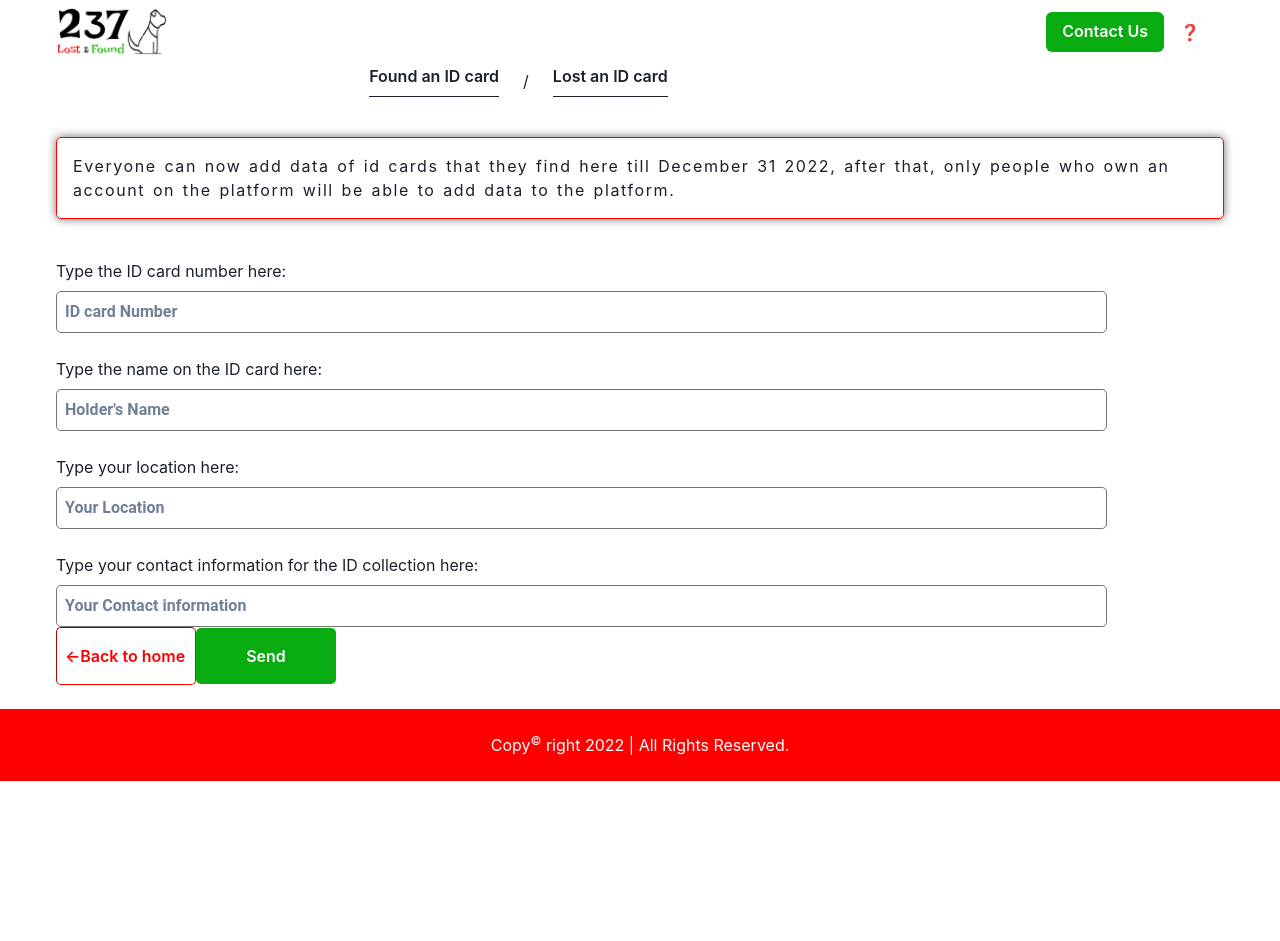
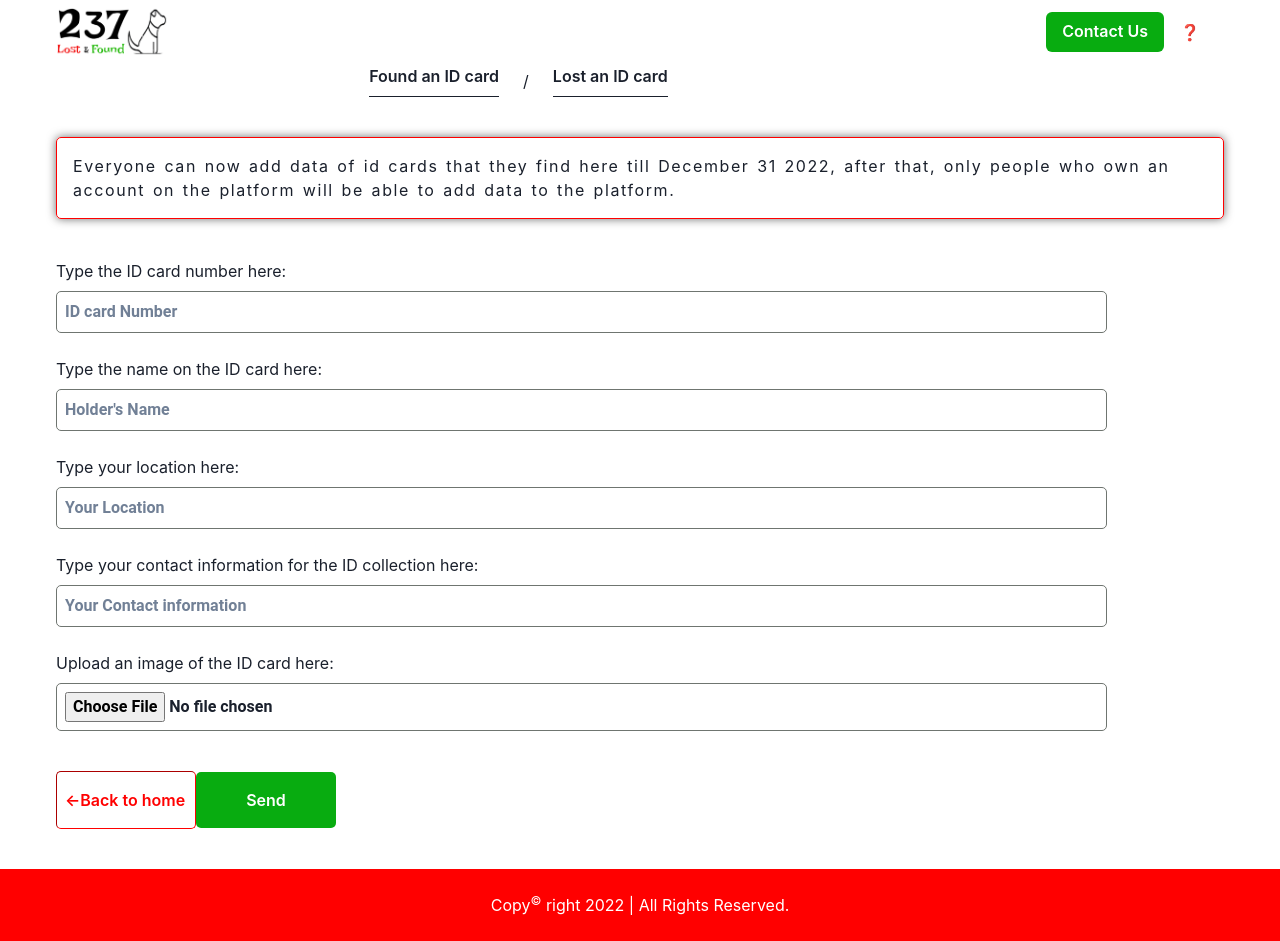
Before and after one commit to Chenwi32/237_lost_and_found, a Next.js app: page /nationalIdCollection in a window 1280 px wide. Before the commit the page ends 800 px from the top, so only its background shows below. Built offline with nearby package versions, Linux system fonts and the light colour scheme.

Commit message:
added an input field for id card image on the id collection page

```diff
--- a/pages/index.js
+++ b/pages/index.js
@@ -23,11 +23,11 @@ const HomePage = () => {
           We are here to help you find your lost document.
         </Heading>
 
+        <Actionmenu />
+
         <Announcement
           message={`This platform is still under construction, so you should expect some undesired behaviours, but we promise you the best in the days ahead`}
         />
-
-        <Actionmenu />
 
         <Heading fontSize={"1.5rem"} mt={10} mb={5}>
           How the platform works
--- a/pages/nationalIdCollection.jsx
+++ b/pages/nationalIdCollection.jsx
@@ -6,7 +6,7 @@ import { db } from "../firebase";
 import "react-toastify/dist/ReactToastify.css";
 import { toast, ToastContainer } from "react-toastify";
 import styles from '../styles/idcollection.module.css'
-import { Container } from "@chakra-ui/react";
+import { Box, Container } from "@chakra-ui/react";
 import BreadCrumbs from "../components/BreadCrumbs";
 import Head from "next/head";
 
@@ -16,6 +16,7 @@ const NationalIdCollection = () => {
   const [name, setName] = useState("");
   const [location, setLocation] = useState("");
   const [contact, setContact] = useState("");
+  const [idimage, setIdimage] = useState();
   const [btnText, setBtntext ] = useState('Send')
 
   const sendData = async () => {
@@ -32,6 +33,7 @@ const NationalIdCollection = () => {
       name,
       location,
       contact,
+      idimage
     };
 
     if (idnum !== '' && contact !== '') {
@@ -58,6 +60,7 @@ const NationalIdCollection = () => {
     setName("");
     setLocation("");
     setContact("");
+    setIdimage()
 
   };
 
@@ -76,10 +79,10 @@ const NationalIdCollection = () => {
         </Head>
       }
 
-      <Container maxW={1200}>
+      <Container maxW={1200} mb={10}>
         <BreadCrumbs />
         <Announcement message="Everyone can now add data of id cards that they find here till December 31 2022, after that, only people who own an account on the platform will be able to add data to the platform." />
-        <div className={styles.idform_container}>
+        <Box mb={10} className={styles.idform_container}>
           <p>Type the ID card number here:</p>
           <input
             value={idnum}
@@ -122,7 +125,18 @@ const NationalIdCollection = () => {
             placeholder="Your Contact information"
             className={`main_input`}
           />
-        </div>
+
+          <p>Upload an image of the ID card here:</p>
+          <input
+            value={idimage}
+            onChange={(e) => {
+              setIdimage(e.target.value);
+            }}
+            type="file"
+            placeholder="Your Contact information"
+            className={`main_input`}
+          />
+        </Box>
         <Controls dataHandler={sendData} buttonText={btnText} />
 
         <ToastContainer />
```
